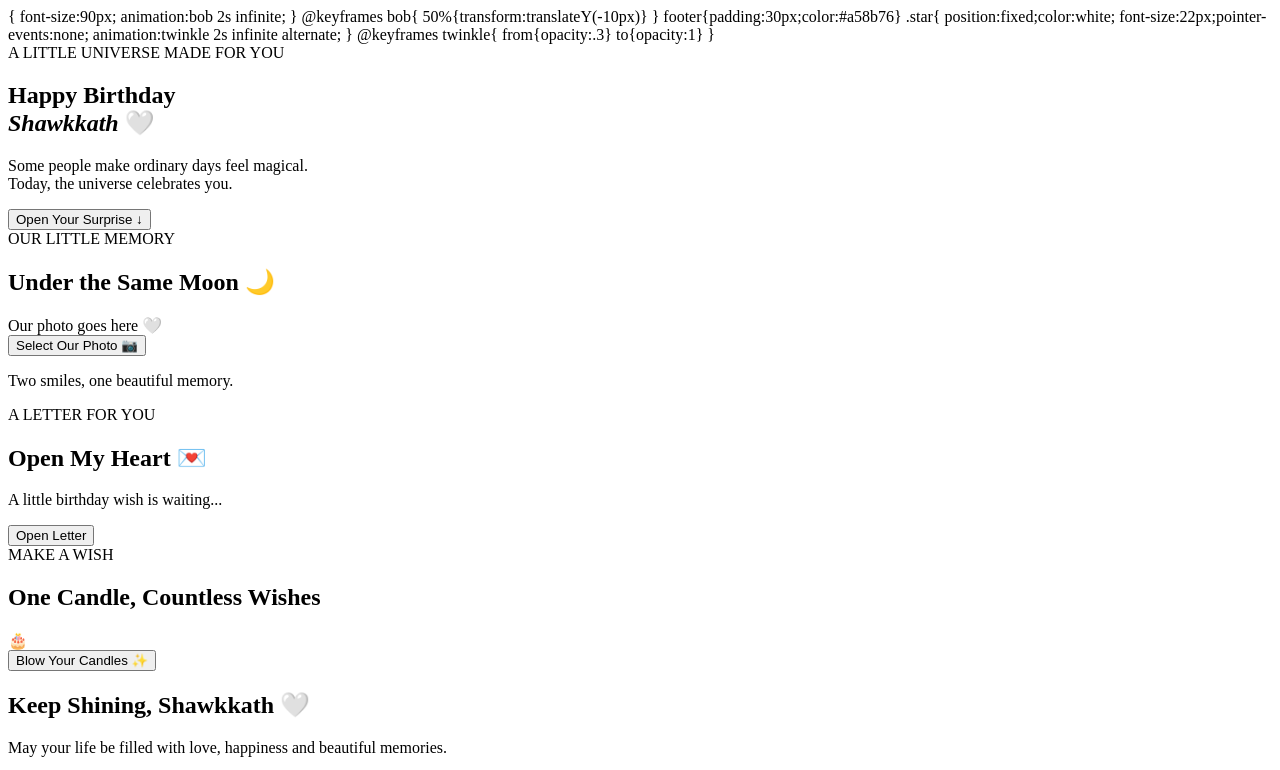
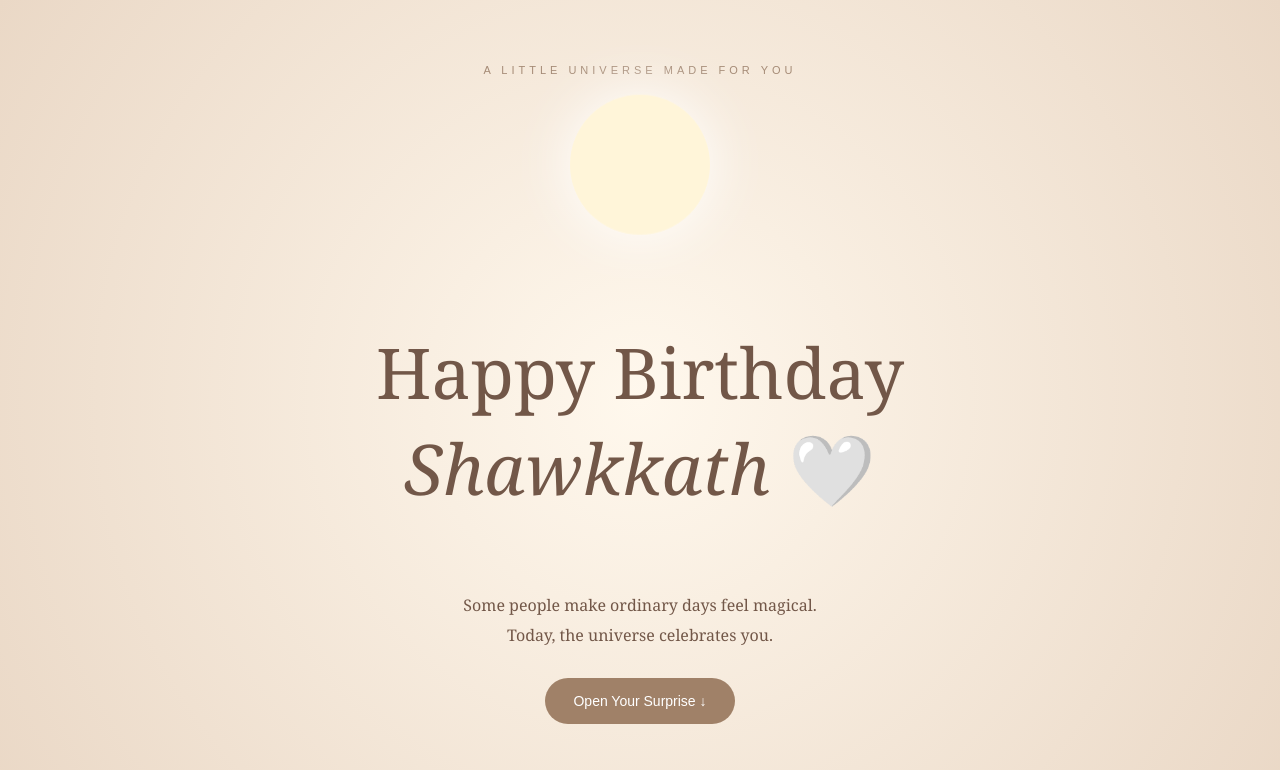
Before and after one commit to Kaviyadevi23/shawkkath-, a plain HTML site: page index.html in a window 1280 px wide. Shown: the top 770 px of the page. Drawn offline with Linux system fonts and the light colour scheme.

Commit message:
Update index.html

```diff
--- a/index.html
+++ b/index.html
@@ -1,22 +1,73 @@
 
+<!DOCTYPE html>
+<html lang="en">
+<head>
+<meta charset="UTF-8">
+<meta name="viewport" content="width=device-width, initial-scale=1.0">
+<title>For Shawkkath 🤍</title>
 
-{
-font-size:90px;
-animation:bob 2s infinite;
+<style>
+*{box-sizing:border-box}
+html{scroll-behavior:smooth}
+body{
+margin:0;background:#f8efe4;color:#725748;
+font-family:Georgia,serif;text-align:center;
 }
-@keyframes bob{
-50%{transform:translateY(-10px)}
+section{
+min-height:100vh;padding:60px 20px;
+display:flex;flex-direction:column;
+align-items:center;justify-content:center;
+position:relative;
 }
+.hero{
+background:radial-gradient(circle,#fff8ed,#ead8c6);
+}
+h1{font-size:clamp(38px,9vw,70px);font-weight:normal}
+h2{font-weight:normal;font-size:35px}
+p{line-height:1.9;max-width:500px}
+.small{letter-spacing:4px;font:11px Arial;color:#a58b76}
+
+.moon{
+width:140px;height:140px;border-radius:50%;
+background:#fff5d9;box-shadow:0 0 60px #fff;
+margin:25px;animation:float 3s infinite;
+}
+@keyframes float{
+50%{transform:translateY(-15px)}
+}
+
+button{
+background:#a08168;color:white;border:0;
+padding:15px 28px;border-radius:30px;
+cursor:pointer;margin:12px;font-size:14px;
+}
+button:hover{background:#80624d}
+
+.card{
+background:#fff9f1;padding:30px;
+border-radius:25px;max-width:500px;
+width:100%;box-shadow:0 10px 30px #0001;
+}
+
+.photo{
+width:280px;height:330px;
+background:#f0dfce;border:2px dashed #c9aa8c;
+border-radius:20px;margin:20px auto;
+display:flex;align-items:center;justify-content:center;
+overflow:hidden;color:#a58b76;
+}
+.photo img{width:100%;height:100%;object-fit:cover}
+
+#letter{white-space:pre-line;line-height:2}
+.cake{font-size:90px;animation:bob 2s infinite}
+@keyframes bob{50%{transform:translateY(-10px)}}
+
 footer{padding:30px;color:#a58b76}
 .star{
-position:fixed;color:white;
-font-size:22px;pointer-events:none;
-animation:twinkle 2s infinite alternate;
+position:fixed;color:white;font-size:22px;
+pointer-events:none;animation:twinkle 2s infinite alternate;
 }
-@keyframes twinkle{
-from{opacity:.3}
-to{opacity:1}
-}
+@keyframes twinkle{from{opacity:.3}to{opacity:1}}
 </style>
 </head>
 
@@ -26,7 +77,8 @@ to{opacity:1}
 <div class="small">A LITTLE UNIVERSE MADE FOR YOU</div>
 <div class="moon"></div>
 <h1>Happy Birthday<br><i>Shawkkath</i> 🤍</h1>
-<p>Some people make ordinary days feel magical.<br>Today, the universe celebrates you.</p>
+<p>Some people make ordinary days feel magical.<br>
+Today, the universe celebrates you.</p>
 <button onclick="go('memory')">Open Your Surprise ↓</button>
 </section>
 
@@ -49,10 +101,9 @@ Our photo goes here 🤍
 <section>
 <div class="small">A LETTER FOR YOU</div>
 <h2>Open My Heart 💌</h2>
+
 <div class="card">
-<p id="letter">
-A little birthday wish is waiting...
-</p>
+<p id="letter">A little birthday wish is waiting...</p>
 <button onclick="letter()">Open Letter</button>
 </div>
 </section>
@@ -114,5 +165,6 @@ setTimeout(()=>s.remove(),3000);
 }
 }
 </script>
+
 </body>
 </html>
```
